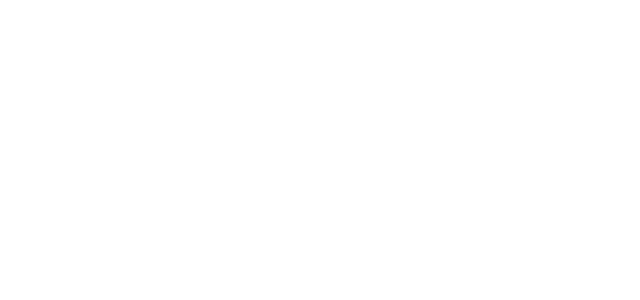
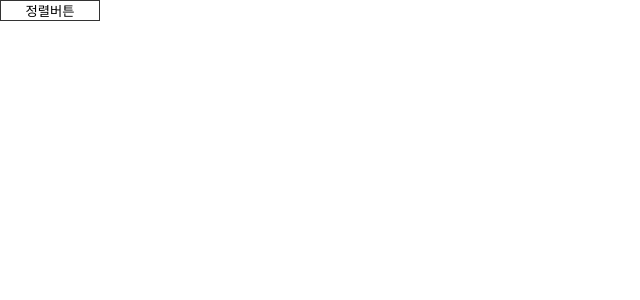
Before and after one commit to psy-g/mrcamel-assignment2, a React (Create React App) app: page / in a window 1280 px wide. Shown: the top 300 px of the page, without its empty margins (0-640 px from the left). Built offline with nearby package versions, Linux system fonts and the light colour scheme.

Commit message:
feat: 정렬 컴포넌트 기능만 완료

```diff
--- a/src/app.jsx
+++ b/src/app.jsx
@@ -4,12 +4,14 @@
 import { GlobalStyle } from 'styles/global-style';
 
 import { theme } from 'styles/theme';
+import ModalSortingSelector from "components/modal_sorting_selector";
 
 function App() {
   return (
     <ThemeProvider theme={theme}>
       <Router>
         <GlobalStyle />
+        <ModalSortingSelector />
       </Router>
     </ThemeProvider>
   );
--- /dev/null
+++ b/src/components/modal_sorting_selector.jsx
@@ -0,0 +1,70 @@
+import React, {Component} from 'react';
+import styled from 'styled-components/macro';
+
+import Modal from 'components/modal';
+import SortingItem from "components/sorting_item";
+
+const OpenerBtn = styled.button`
+	width: 10rem;
+	border: 1px solid #333;
+	text-align: center;
+`;
+const SortingList = styled.ul`
+	width: 100%;
+`
+
+const sortingOptions = ['최근 조회 순', '낮은 가격 순'];
+
+class ModalSortingSelector extends Component {
+
+	constructor(props) {
+		super(props);
+		this.state ={
+			currentSortingOpt: sortingOptions[0],
+		};
+	}
+
+	handleSelectSortingOpt = e =>  {
+		const target = e.target;
+		const nodeName = target.nodeName.toLowerCase();
+
+		if (nodeName === 'button') {
+			this.setState({currentSortingOpt: target.innerText});
+		}
+	}
+
+	render() {
+		const { currentSortingOpt } = this.state;
+
+		return (
+			<Modal
+				id="sortingSelector"
+				trigger={
+					({handleOpen, isOpen}) => (
+						<OpenerBtn
+							aria-haspopup="true"
+							aria-pressed={ isOpen }
+							onClick={ handleOpen }
+						>
+							정렬버튼
+						</OpenerBtn>
+					)
+				}
+			>
+				<SortingList onClick={this.handleSelectSortingOpt}>
+					{
+						sortingOptions.map(item => (
+							<SortingItem
+								key={item}
+								label={item}
+								currentSortingOpt={currentSortingOpt}
+							/>
+						))
+					}
+				</SortingList>
+			</Modal>
+		);
+	}
+}
+
+export default ModalSortingSelector;
--- /dev/null
+++ b/src/components/sorting_item.jsx
@@ -0,0 +1,27 @@
+import React, {Component} from 'react';
+import styled from 'styled-components/macro';
+
+const Wrapper = styled.li`
+	width: 100%;
+`;
+const SortingOptionBtn = styled.button.attrs(({selected}) => ({
+	color: selected ? 'blue' : 'red'
+}))`
+	color: ${({color}) => color};
+`;
+
+
+class SortingItem extends Component {
+	render() {
+		const { label, currentSortingOpt } = this.props;
+		return (
+			<Wrapper>
+				<SortingOptionBtn selected={label === currentSortingOpt}>
+					{label}
+				</SortingOptionBtn>
+			</Wrapper>
+		);
+	}
+}
+
+export default SortingItem;
```
